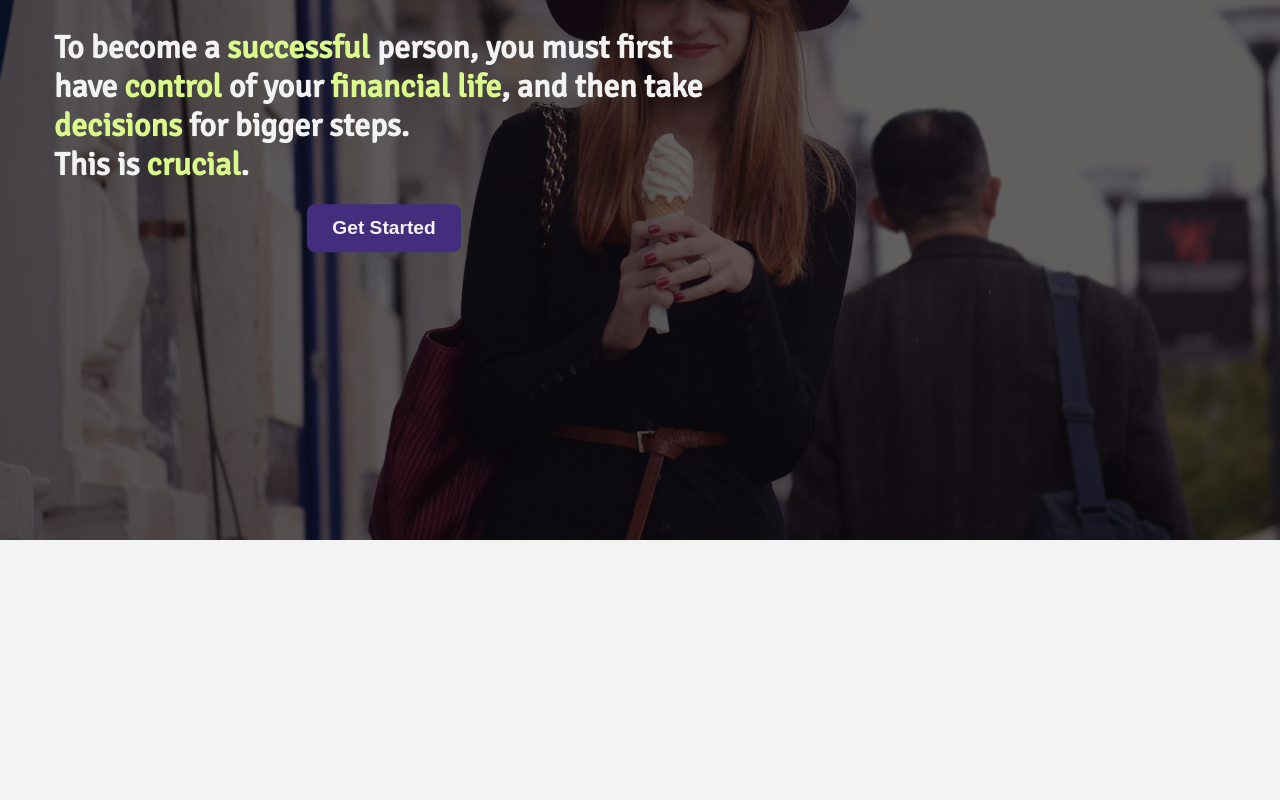
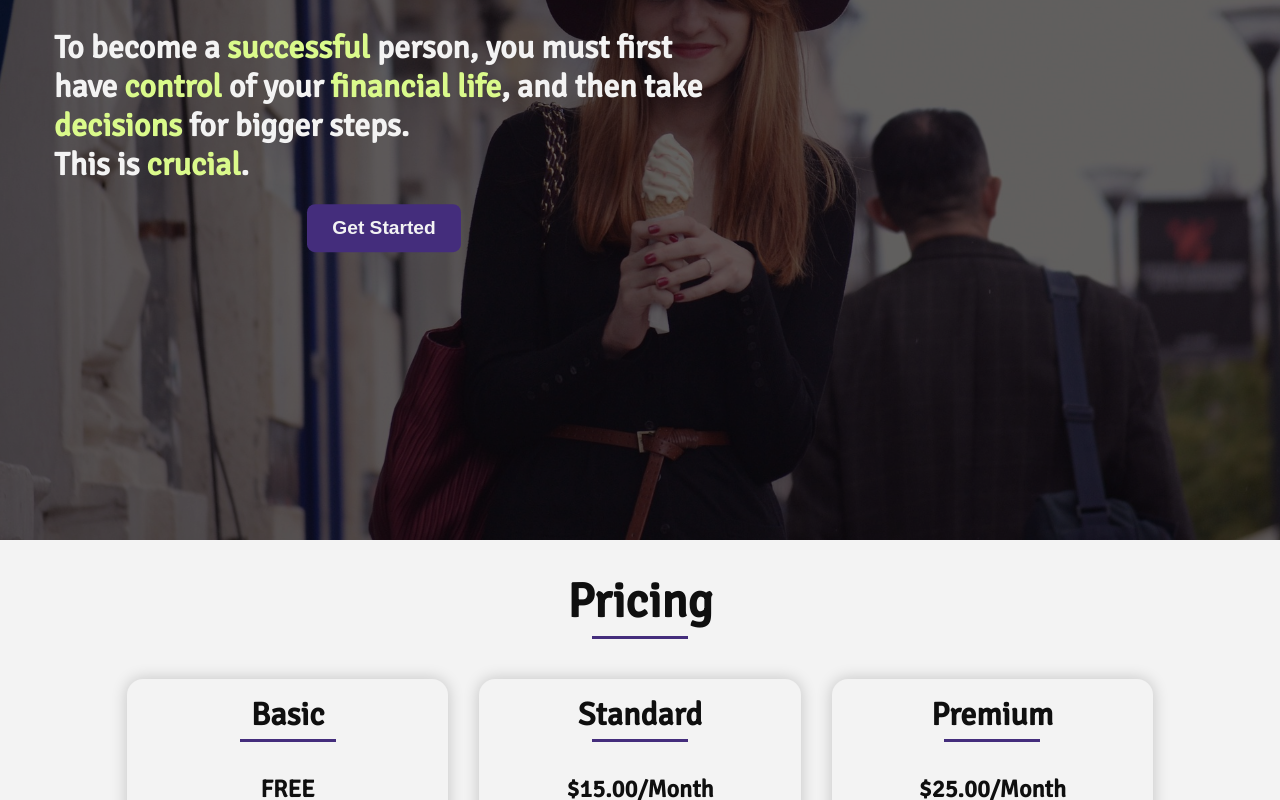
Before and after one commit to aysllanferreira/finances-app, a React (Vite) app: page / in a window 1280 px wide. Shown: the part 2000-2800 px from the top of the page. Before the commit the page ends 2540 px from the top, so only its background shows below. Built offline with nearby package versions, Linux system fonts and the light colour scheme.

Commit message:
feat: Pricing section almost done

```diff
--- a/src/components/Benefits/Benefits.scss
+++ /dev/null
@@ -1 +0,0 @@
-@use '../../styles/variables.scss'
--- a/src/components/Benefits/index.jsx
+++ /dev/null
@@ -1,10 +0,0 @@
-import React from 'react';
-import './Benefits.scss';
-
-function Benefits() {
-  return (
-    <div>Benefits</div>
-  );
-}
-
-export default Benefits;
--- a/src/components/Hero/index.jsx
+++ b/src/components/Hero/index.jsx
@@ -2,13 +2,24 @@ import React from 'react';
 import './Hero.scss';
 
 function Hero() {
+  const scrollTo = (id) => {
+    const element = document.getElementById(id);
+    element.scrollIntoView({ behavior: 'smooth' });
+  };
   return (
     <div>
       <div className="Hero" id="home" />
       <div className="Hero_Content">
         <h1 className="Hero_Content__title">Finance Star</h1>
         <h2 className="Hero_Content__subtitle">Control your financial life in one place.</h2>
-        <button type="button" className="Hero_Content__button">Get Started</button>
+        <button
+          type="button"
+          className="Hero_Content__button"
+          onClick={() => scrollTo('pricing')}
+        >
+          Get Started
+
+        </button>
       </div>
     </div>
   );
--- a/src/components/Pricing/Pricing.scss
+++ b/src/components/Pricing/Pricing.scss
@@ -1 +1,103 @@
-@use '../../styles/variables.scss'
+@use '../../styles/variables.scss' as *;
+
+.titler {
+  text-align: center;
+  margin-bottom: 3rem;
+  margin-top: 2rem;
+  font-size: 3rem;
+  font-weight: 600;
+  font-family: 'Signika', sans-serif;
+
+  position: relative;
+  &::after {
+    content: '';
+    position: absolute;
+    bottom: -0.5rem;
+    left: 50%;
+    transform: translateX(-50%);
+    width: 6rem;
+    height: 0.2rem;
+    background-color: $primary;
+  }
+}
+
+.Pricing{
+  display: flex;
+  justify-content: space-evenly;
+  flex-wrap: wrap;
+  padding-bottom: 3rem;
+  &__card{
+    padding: 1rem;
+    display: flex;
+    flex-direction: column;
+    align-items: center;
+    gap: 1rem;
+    border-radius: 0.5rem;
+    border-radius: 1rem;
+    background-color: $quinternary;
+    box-shadow: 0 0 1rem 0 rgba(0, 0, 0, 0.2);
+    transition: all 0.3s ease-in-out;
+    text-align: center;
+
+    &:hover {
+      transform: scale(1.05);
+      box-shadow: 0 0 1rem 0 rgba(0, 0, 0, 0.4);
+    }
+
+    &__title{
+      font-size: 2rem;
+      font-weight: 600;
+      font-family: 'Signika', sans-serif;
+      margin-bottom: 1.5rem;
+
+      position: relative;
+      &::after {
+        content: '';
+        position: absolute;
+        bottom: -0.5rem;
+        left: 50%;
+        transform: translateX(-50%);
+        width: 6rem;
+        height: 0.2rem;
+        background-color: $primary;
+      }
+    }
+
+    &__price{
+      font-size: 1.5rem;
+      font-weight: 600;
+      font-family: 'Signika', sans-serif;
+    }
+
+    &__list{
+      list-style: none;
+      text-align: left;
+      font-size: 1.2rem;
+      font-weight: 400;
+    }
+
+    &__button{
+      padding: 0.5rem 1rem;
+      border-radius: 0.5rem;
+      border: none;
+      background-color: $primary;
+      color: $quinternary;
+      font-size: 1.2rem;
+      font-weight: 600;
+      font-family: 'Signika', sans-serif;
+      cursor: pointer;
+      transition: all 0.3s ease-in-out;
+
+      &:hover {
+        background-color: $primary-light;
+      }
+    }
+
+  }
+
+  @media (max-width: 1279px) {
+    flex-direction: column;
+    align-items: center;
+    gap: 2rem;
+  }
+}
--- /dev/null
+++ b/src/components/Pricing/components/Card.jsx
@@ -0,0 +1,76 @@
+import React from 'react';
+import PropTypes from 'prop-types';
+import { AiOutlineCheck, AiOutlineClose } from 'react-icons/ai';
+
+function Card({
+  title, price, desc, btnColour, btnTextColour, condition1, condition2,
+  condition3, condition4, condition5,
+}) {
+  return (
+    <div className="Pricing__card">
+      <h1 className="Pricing__card__title">
+        {title}
+      </h1>
+      <div className="Pricing__card__price">
+        {price}
+      </div>
+      <div className="Pricing__card__desc">
+        {desc}
+      </div>
+      <ul className="Pricing__card__list">
+        <li className="Pricing__card__list__item">
+          {condition1 ? <AiOutlineCheck /> : <AiOutlineClose />}
+          <span>More than 160 currencies</span>
+        </li>
+        <li className="Pricing__card__list__item">
+          {condition2 ? <AiOutlineCheck /> : <AiOutlineClose />}
+          <span>Real-time stock market</span>
+        </li>
+        <li className="Pricing__card__list__item">
+          {condition3 ? <AiOutlineCheck /> : <AiOutlineClose />}
+          <span>Export to Excel, pdf, csv or xml</span>
+        </li>
+        <li className="Pricing__card__list__item">
+          {condition4 ? <AiOutlineCheck /> : <AiOutlineClose />}
+          <span>Full detailed report</span>
+        </li>
+        <li className="Pricing__card__list__item">
+          {condition5 ? <AiOutlineCheck /> : <AiOutlineClose />}
+          <span>Support 24hs</span>
+        </li>
+      </ul>
+      <button
+        type="button"
+        className="Pricing__card__button"
+        style={{ backgroundColor: btnColour, color: btnTextColour }}
+      >
+        Get Started
+      </button>
+    </div>
+  );
+}
+
+Card.defaultProps = {
+  btnColour: '#fff',
+  btnTextColour: '#000',
+  condition1: true,
+  condition2: true,
+  condition3: true,
+  condition4: true,
+  condition5: true,
+};
+
+Card.propTypes = {
+  title: PropTypes.string.isRequired,
+  price: PropTypes.string.isRequired,
+  desc: PropTypes.string.isRequired,
+  btnColour: PropTypes.string,
+  btnTextColour: PropTypes.string,
+  condition1: PropTypes.bool,
+  condition2: PropTypes.bool,
+  condition3: PropTypes.bool,
+  condition4: PropTypes.bool,
+  condition5: PropTypes.bool,
+};
+
+export default Card;
--- a/src/components/Pricing/index.jsx
+++ b/src/components/Pricing/index.jsx
@@ -1,9 +1,42 @@
 import React from 'react';
+import Card from './components/Card';
 import './Pricing.scss';
 
 function Pricing() {
   return (
-    <div>Pricing</div>
+    <div>
+      <h1 className="titler">Pricing</h1>
+      <div id="pricing" className="Pricing container">
+        <Card
+          title="Basic"
+          price="FREE"
+          desc="Free for life"
+          btnColour="#fff"
+          btnTextColour="#000"
+          condition3={false}
+          condition4={false}
+          condition5={false}
+        />
+
+        <Card
+          title="Standard"
+          price="$15.00/Month"
+          desc="Free for life"
+          btnColour="#fff"
+          btnTextColour="#000"
+          condition4={false}
+          condition5={false}
+        />
+
+        <Card
+          title="Premium"
+          price="$25.00/Month"
+          desc="Free for life"
+          btnColour="#fff"
+          btnTextColour="#000"
+        />
+      </div>
+    </div>
   );
 }
 
--- a/src/components/index.js
+++ b/src/components/index.js
@@ -1,4 +1,3 @@
-import Benefits from './Benefits';
 import Contact from './Contact';
 import Features from './Features';
 import Footer from './Footer';
@@ -9,7 +8,6 @@ import Testimonial from './Testimonial';
 import CTO from './CTO';
 
 export {
-  Benefits,
   Contact,
   Features,
   Footer,
--- a/src/constants/navlink.jsx
+++ b/src/constants/navlink.jsx
@@ -1,7 +1,6 @@
 const navItems = [
   { name: 'Home', id: 'home' },
   { name: 'Features', id: 'features' },
-  { name: 'Benefits', id: 'benefits' },
   { name: 'Pricing', id: 'pricing' },
   { name: 'Testimonial', id: 'testimonial' },
   { name: 'Contact', id: 'contact' },
--- a/src/pages/Home.jsx
+++ b/src/pages/Home.jsx
@@ -2,13 +2,12 @@ import React from 'react';
 import './Home.scss';
 
 import {
-  // Benefits,
   // Contact,
   Features,
   // Footer,
   Hero,
   Navbar,
-  // Pricing,
+  Pricing,
   // Testimonial,
   CTO,
 } from '../components';
@@ -20,6 +19,7 @@ function Home() {
       <Hero />
       <Features />
       <CTO />
+      <Pricing />
     </div>
   );
 }
```
